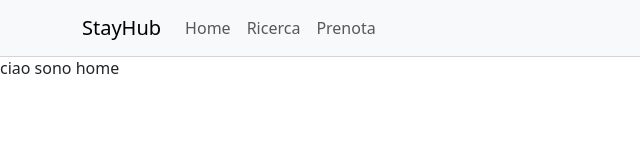
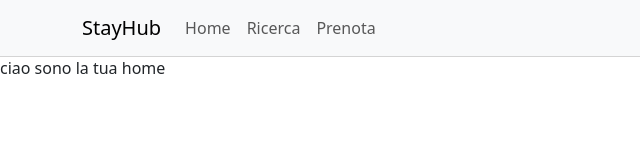
Before and after one commit to DevDomenico/stayhub, a React (Create React App) app: page / in a window 1280 px wide. Shown: the top 160 px of the page, without its empty margins (0-640 px from the left). Built offline with nearby package versions, Linux system fonts and the light colour scheme.

Commit message:
Update Homepage.js

```diff
--- a/src/components/home/Homepage.js
+++ b/src/components/home/Homepage.js
@@ -4,7 +4,7 @@ import './Homepage.css'
 const Homepage = () => {
   return (
     <div className='homepage'>
-      <p>ciao sono  home</p>
+      <p>ciao sono la tua  home</p>
     </div>
   )
 }
```
